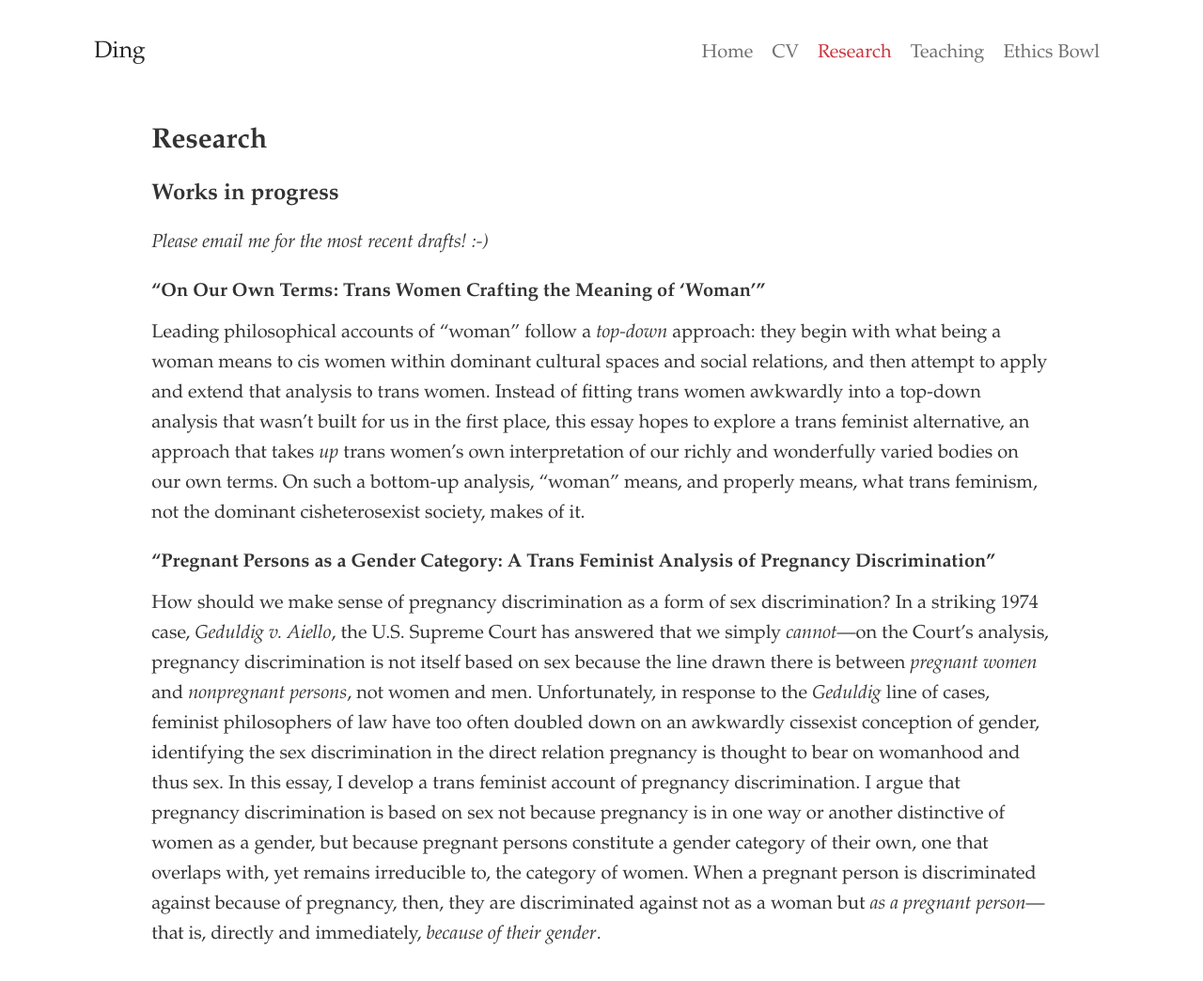
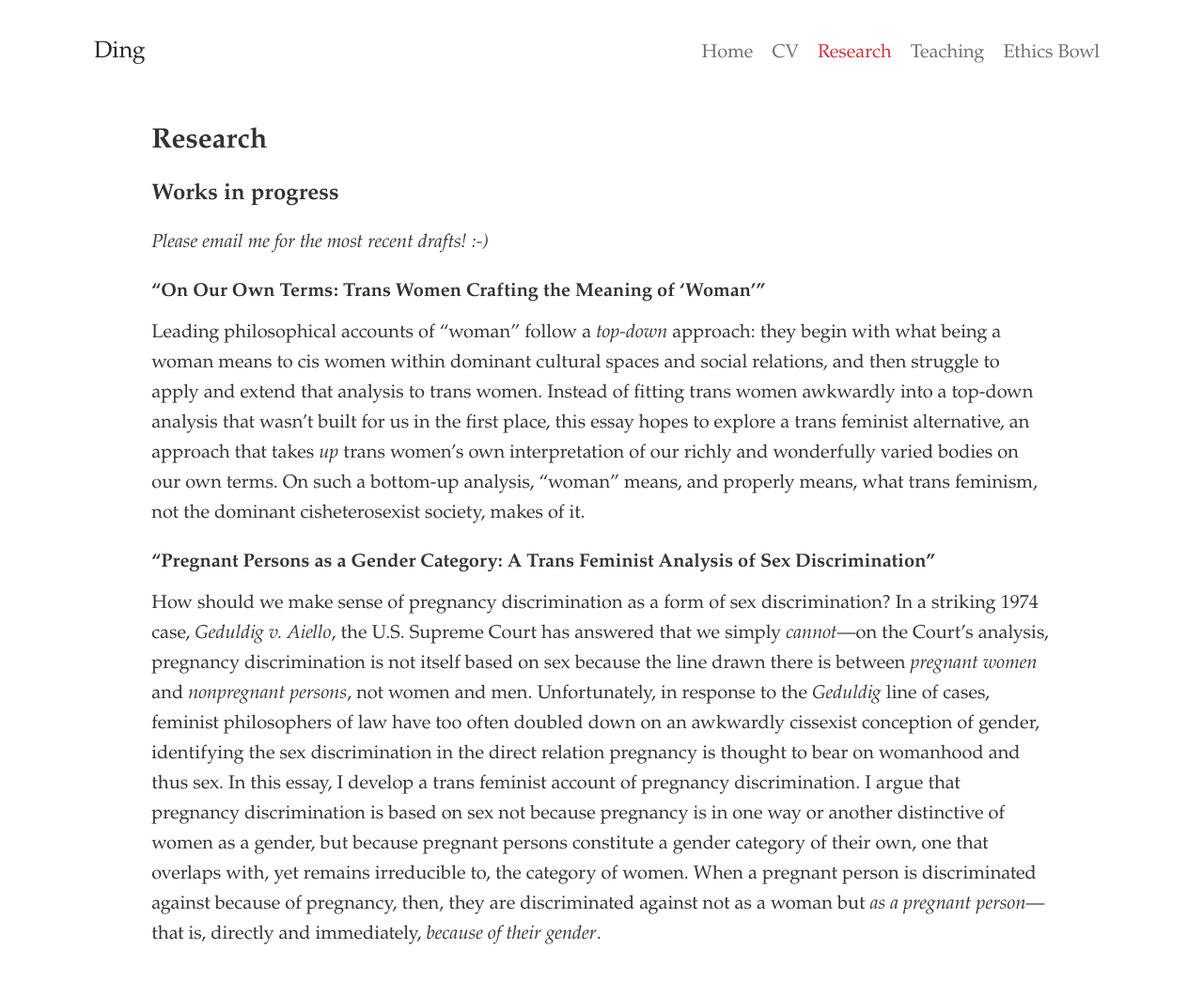
Before and after one commit to dingherself/dingherself.github.io, a Jekyll site: the page built from research.md, in a window 1280 px wide and 1090 px high. Shown: the top 1044 px of the window at 94% size. Built offline with Jekyll 4.4.1, drawn with Linux system fonts in a browser that asks for light colours; nearby versions of some CDN libraries; some web fonts are replaced.

Commit message:
refinements

```diff
--- a/research.md
+++ b/research.md
@@ -14,8 +14,8 @@
 
 ### “On Our Own Terms: Trans Women Crafting the Meaning of ‘Woman’”
 
-Leading philosophical accounts of “woman” follow a *top-down* approach: they begin with what being a woman means to cis women within dominant cultural spaces and social relations, and then attempt to apply and extend that analysis to trans women. Instead of fitting trans women awkwardly into a top-down analysis that wasn’t built for us in the first place, this essay hopes to explore a trans feminist alternative, an approach that takes *up* trans women’s own interpretation of our richly and wonderfully varied bodies on our own terms. On such a bottom-up analysis, “woman” means, and properly means, what trans feminism, not the dominant cisheterosexist society, makes of it.
+Leading philosophical accounts of “woman” follow a *top-down* approach: they begin with what being a woman means to cis women within dominant cultural spaces and social relations, and then struggle to apply and extend that analysis to trans women. Instead of fitting trans women awkwardly into a top-down analysis that wasn’t built for us in the first place, this essay hopes to explore a trans feminist alternative, an approach that takes *up* trans women’s own interpretation of our richly and wonderfully varied bodies on our own terms. On such a bottom-up analysis, “woman” means, and properly means, what trans feminism, not the dominant cisheterosexist society, makes of it.
 
-### “Pregnant Persons as a Gender Category: A Trans Feminist Analysis of Pregnancy Discrimination”
+### “Pregnant Persons as a Gender Category: A Trans Feminist Analysis of Sex Discrimination”
 
 How should we make sense of pregnancy discrimination as a form of sex discrimination? In a striking 1974 case, *Geduldig v. Aiello*, the U.S. Supreme Court has answered that we simply *cannot*—on the Court’s analysis, pregnancy discrimination is not itself based on sex because the line drawn there is between *pregnant women* and *nonpregnant persons*, not women and men. Unfortunately, in response to the *Geduldig* line of cases, feminist philosophers of law have too often doubled down on an awkwardly cissexist conception of gender, identifying the sex discrimination in the direct relation pregnancy is thought to bear on womanhood and thus sex. In this essay, I develop a trans feminist account of pregnancy discrimination. I argue that pregnancy discrimination is based on sex not because pregnancy is in one way or another distinctive of women as a gender, but because pregnant persons constitute a gender category of their own, one that overlaps with, yet remains irreducible to, the category of women. When a pregnant person is discriminated against because of pregnancy, then, they are discriminated against not as a woman but *as a pregnant person*—that is, directly and immediately, *because of their gender*.
```
